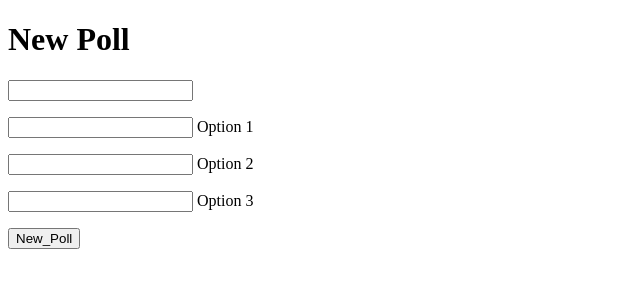
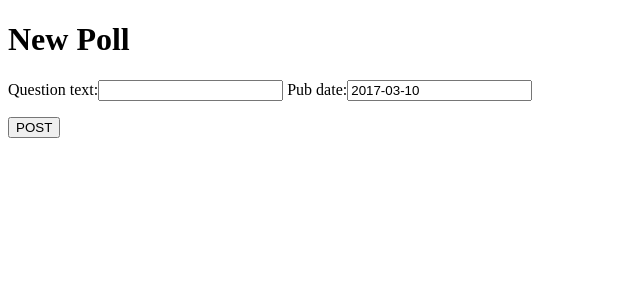
Before and after one commit to s-wirth/thesis, a Django app: template polls/templates/polls/new_poll.html in a window 1280 px wide. Shown: the top 300 px of the page, without its empty margins (0-640 px from the left). Run offline with Django 3.2, Linux system fonts and the light colour scheme; the template is opened without the code that fills it: values that come from a table or form of the project are taken from there, others are empty.

Commit message:
create new question instance via form

```diff
--- /dev/null
+++ b/polls/forms.py
@@ -0,0 +1,7 @@
+import datetime
+from django import forms
+
+
+class QuestionForm(forms.Form):
+    question_text = forms.CharField(max_length=100)
+    pub_date = forms.DateField(initial=datetime.date.today)
--- a/polls/templates/polls/new_poll.html
+++ b/polls/templates/polls/new_poll.html
@@ -2,31 +2,28 @@
 <html lang="en">
 <head>
     <meta charset="UTF-8">
-    <title>Detail for {{ question }}</title>
+    <title>New Poll</title>
 </head>
 <body>
 <div>
    <h1>New Poll</h1>
 
-    <form action="{% url 'polls:index' %}" method="post">
+    <form method="post">
         {% csrf_token %}
-        <p>
-            <input type="text" name="question_text" id="question_text"/>
-            <label for="question_text">{{ option.option_text }}</label>
-        </p>
-        <p>
-            <input type="text" name="option_text" id="option1"/>
-            <label for="option1">Option 1</label>
-        </p>
-        <p>
-            <input type="text" name="option_text" id="option2"/>
-            <label for="option2">Option 2</label>
-        </p>
-        <p>
-            <input type="text" name="option_text" id="option3"/>
-            <label for="option3">Option 3</label>
-        </p>
-        <p><input type="submit" value="New_Poll" /></p>
+        {{ form }}
+{#        <p>#}
+{#            <input type="text" name="option_text" id="option1"/>#}
+{#            <label for="option1">Option 1</label>#}
+{#        </p>#}
+{#        <p>#}
+{#            <input type="text" name="option_text" id="option2"/>#}
+{#            <label for="option2">Option 2</label>#}
+{#        </p>#}
+{#        <p>#}
+{#            <input type="text" name="option_text" id="option3"/>#}
+{#            <label for="option3">Option 3</label>#}
+{#        </p>#}
+        <p><input type="submit" value="POST" /></p>
     </form>
 </div>
 
```
Also changed, not shown: polls/views.py (+21 -1 lines).
